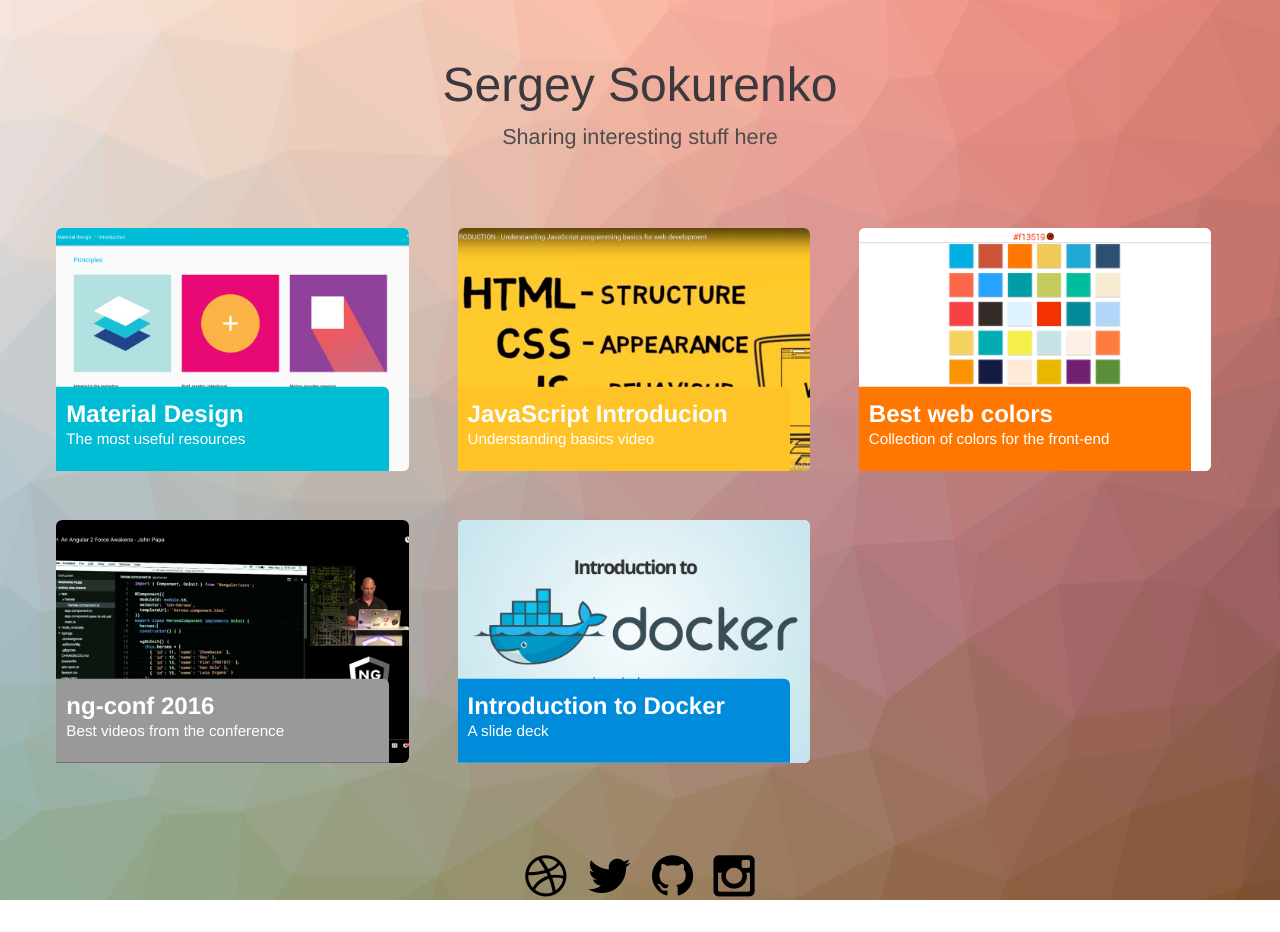
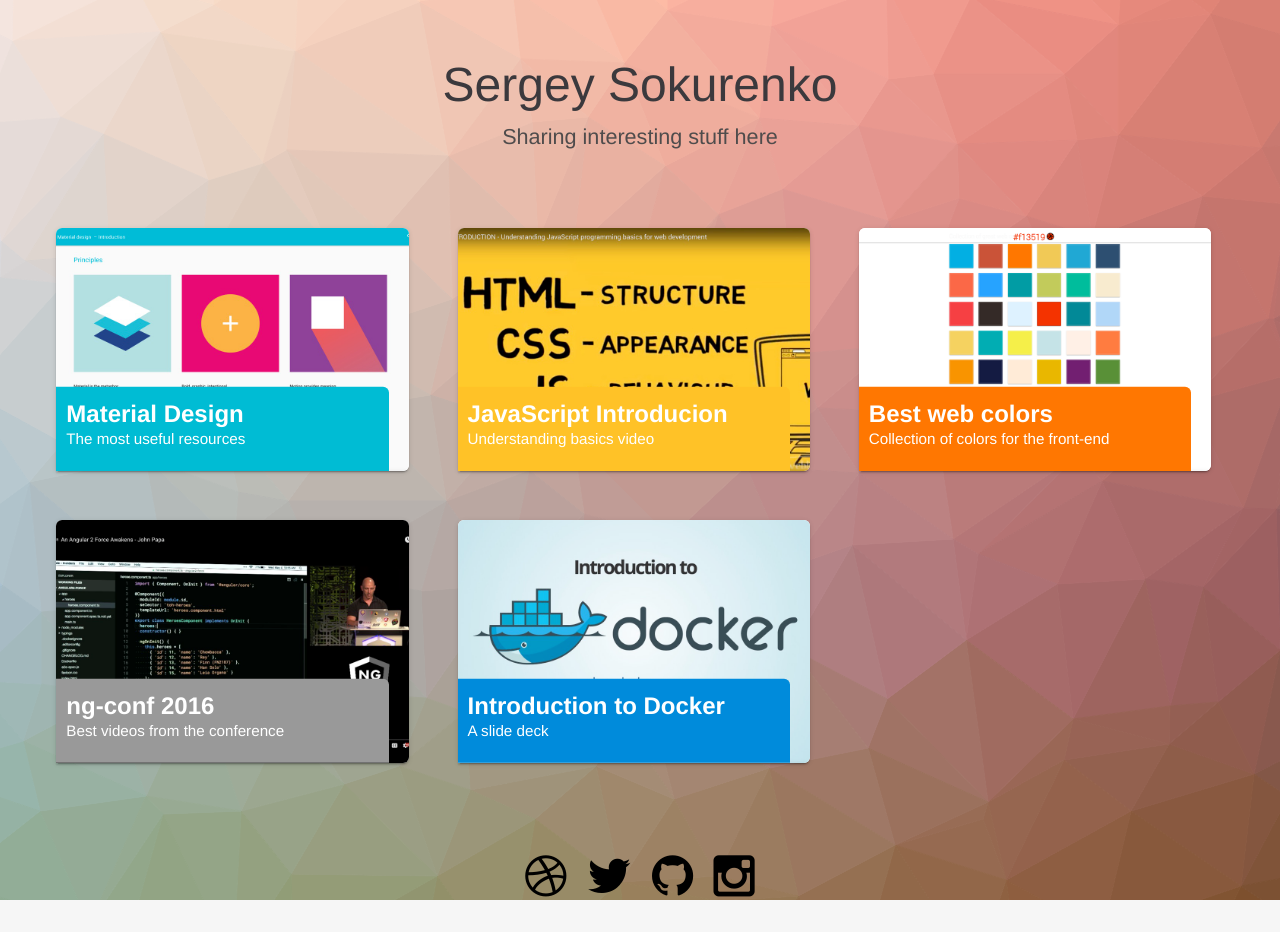
Before and after one commit to ssokurenko/blog-old, a Jekyll site: the page built from index.html, in a window 1280 px wide. Built offline with Jekyll 4.4.1, drawn with Linux system fonts in a browser that asks for light colours; grey boxes are pictures that could not be loaded.

Commit message:
Styling tweaks.

```diff
--- a/css/styles.css
+++ b/css/styles.css
@@ -19,6 +19,7 @@
     height: 100%;
     border-radius: 2px;
     -webkit-overflow-scrolling: touch;
+    box-shadow: 0 2px 2px 0 rgba(0, 0, 0, 0.14), 0 1px 5px 0 rgba(0, 0, 0, 0.12), 0 3px 1px -2px rgba(0, 0, 0, 0.2);
 }
 
 .card__container--closed {
@@ -57,6 +58,7 @@
     padding: 30px 40px 22px;
     border-radius: 4px;
     background: #fff;
+    box-shadow: 0 2px 2px 0 rgba(0, 0, 0, 0.14), 0 1px 5px 0 rgba(0, 0, 0, 0.12), 0 3px 1px -2px rgba(0, 0, 0, 0.2);
 }
 
 .card__content iframe {
@@ -122,8 +124,10 @@
     position: absolute;
     top: 0;
     right: 0;
-    padding: 16px;
+    padding: 20px;
     cursor: pointer;
+    background: #fff;
+    border-radius: 50%;
 }
 
 .card__container--closed .card__btn-close {
@@ -177,7 +181,7 @@
 @media only screen and (max-width: 400px) {
     .card__caption {
         font-size: 1.25em;
-        padding: 35px 0px 0px;
+        padding: 35px 10px 10px;
     }
 
     .meta {
@@ -211,7 +215,7 @@
     font-family: Avenir, 'Helvetica Neue', 'Lato', 'Segoe UI', Helvetica, Arial, sans-serif;
     line-height: 1.5;
     color: #3b393d;
-    background: #f0f0f0;
+    background: #f6f6f6;
     background-size: cover;
     -webkit-font-smoothing: antialiased;
     -moz-osx-font-smoothing: grayscale;
@@ -244,11 +248,7 @@
 
 a:hover,
 a:focus {
-    color: #3b393d;
-}
-
-.body {
-    background: #fff;
+    color: #c9025c;
 }
 
 .body .header h1 span {
```
